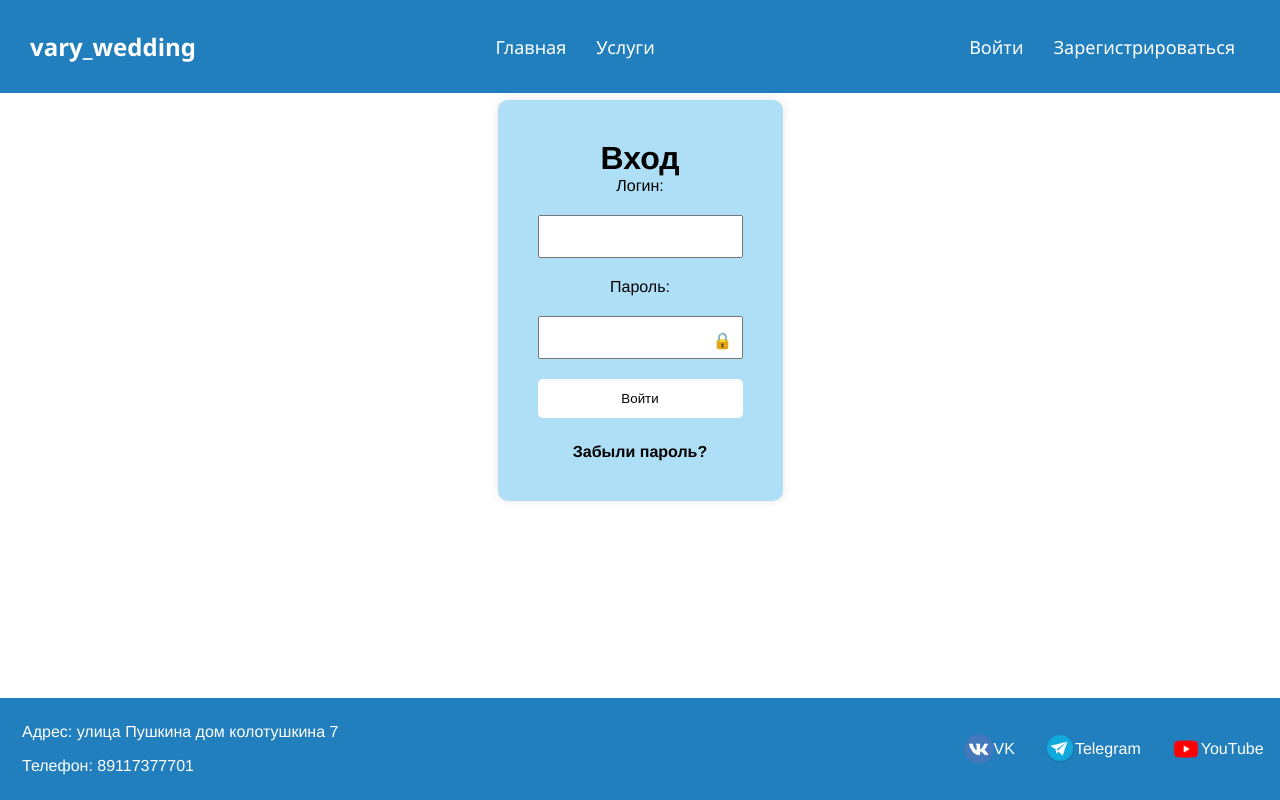
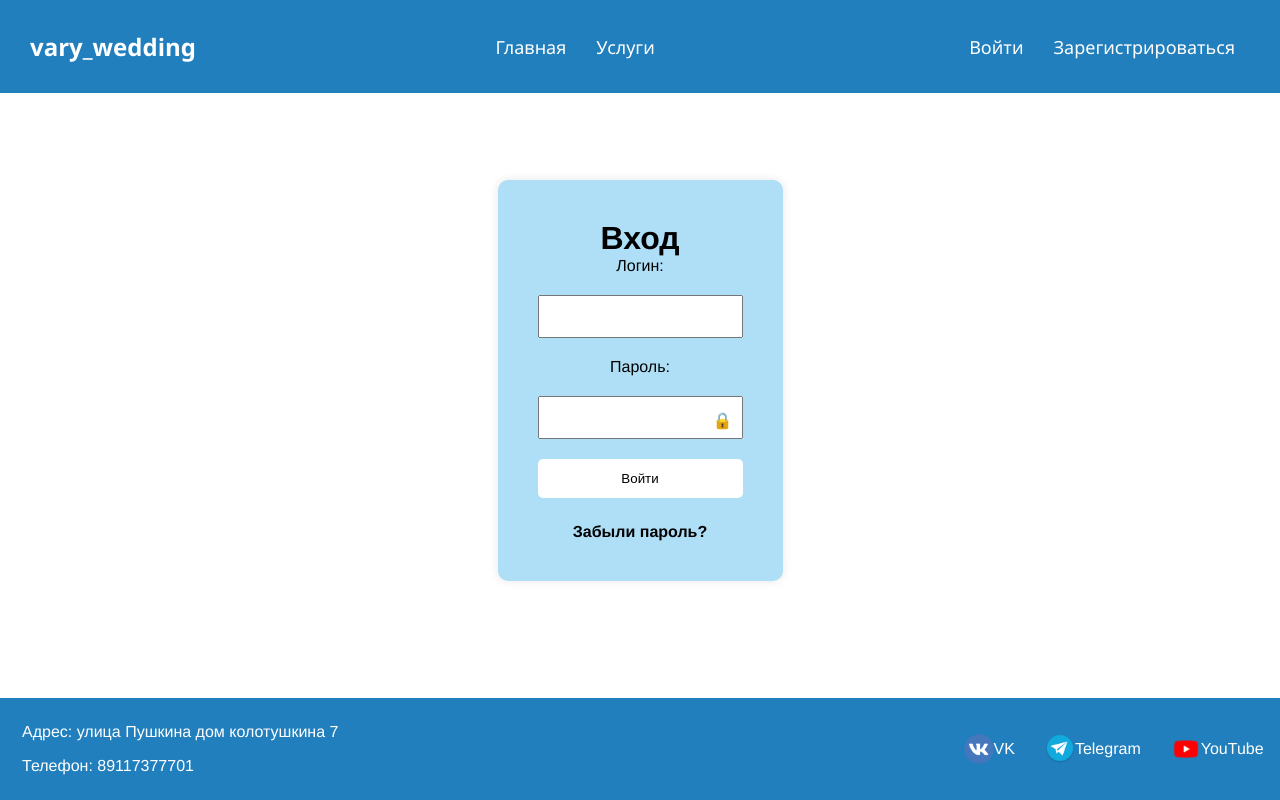
Before and after one commit to sexxonix/Danil, a Vue app in the folder proekt_varuykhin/: page /#/login in a window 1280 px wide. Built offline with nearby package versions, Linux system fonts and the light colour scheme.

Commit message:
Подправил авторизацию

```diff
--- a/proekt_varuykhin/src/components/Login.vue
+++ b/proekt_varuykhin/src/components/Login.vue
@@ -48,7 +48,7 @@ export default {
   display: flex;
   justify-content: center;
   align-items: center;
-  height: 80vh;
+  height: 100vh;
 }
 
 .login-form {
--- a/proekt_varuykhin/src/components/Register.vue
+++ b/proekt_varuykhin/src/components/Register.vue
@@ -63,7 +63,7 @@ export default {
   display: flex;
   justify-content: center;
   align-items: center;
-  height: 80vh;
+  height: 100vh;
 }
 
 .register-form {
```
